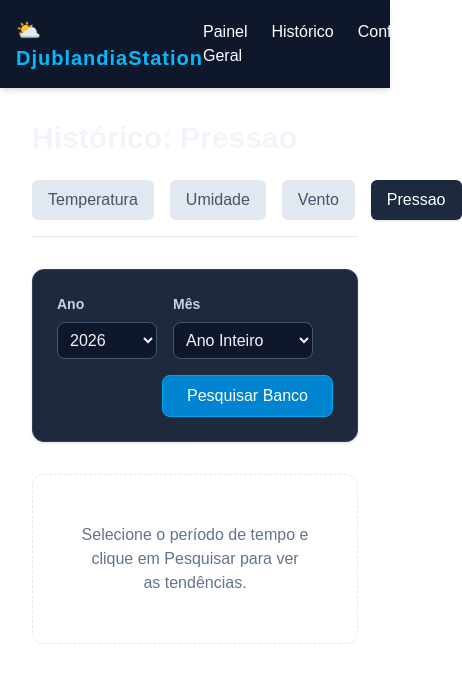
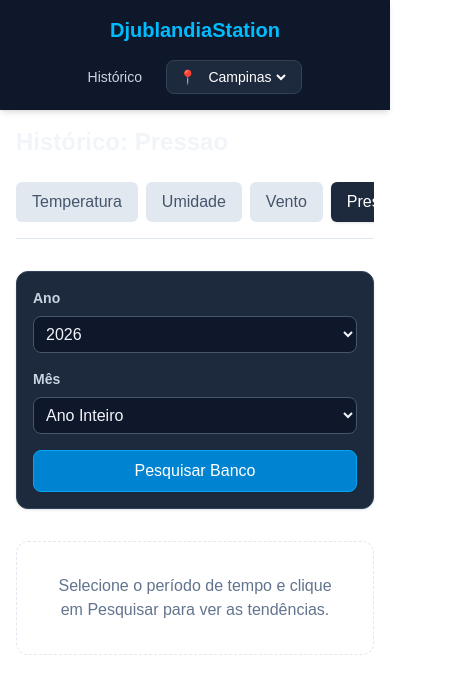
Before and after one commit to caoramires/DjublandiaFrontEnd, a Next.js app: page /historico/pressao in a window 390 px wide. Shown: the top 694 px of the page, 462 px wide, since content can reach past the window. Built offline with nearby package versions, Linux system fonts and the light colour scheme.

Commit message:
Inclusao da localidade e estetica mobile

```diff
--- a/app/historico/[indice]/page.tsx
+++ b/app/historico/[indice]/page.tsx
@@ -1,3 +1,5 @@
+//  app/historico/[indice]/page.tsx
+
 'use client';
 
 import { useState, Suspense } from 'react';
@@ -26,10 +28,9 @@ function HistoricoConteudo() {
   const indice = (params.indice as string) || 'temperatura';
   const configAtual = configMetricas[indice] || configMetricas.temperatura;
 
-  // Estados separados para Ano, Mês e Dia
   const [ano, setAno] = useState(new Date().getFullYear().toString());
-  const [mes, setMes] = useState(''); // Vazio = Ano todo
-  const [dia, setDia] = useState(''); // Vazio = Mês todo
+  const [mes, setMes] = useState('');
+  const [dia, setDia] = useState('');
 
   const [resultados, setResultados] = useState<any[]>([]);
   const [carregando, setCarregando] = useState(false);
@@ -37,10 +38,12 @@ function HistoricoConteudo() {
   const buscarDados = async () => {
     setCarregando(true);
 
-    // Constrói a URL dinamicamente baseada no que o usuário selecionou
-    let url = `https://djublandiastation.onrender.com/api/sensores/pesquisa?ano=${ano}`;
+    const loc = localStorage.getItem('localidadeSelecionada') || 'Campinas';
+
+    // Constrói a URL dinamicamente injetando a localidade
+    let url = `https://djublandiastation.onrender.com/api/sensores/pesquisa?localidade=${loc}&ano=${ano}`;
     if (mes) url += `&mes=${mes}`;
-    if (mes && dia) url += `&dia=${dia}`; // Só adiciona o dia se o mês estiver preenchido
+    if (mes && dia) url += `&dia=${dia}`;
 
     try {
       const resposta = await fetch(url);
@@ -54,8 +57,6 @@ function HistoricoConteudo() {
     setCarregando(false);
   };
 
-  // Se for um período longo (ex: um ano inteiro), formatar a hora e a data fica confuso.
-  // Vamos formatar o eixo X de forma inteligente baseada no volume de dados.
   const formatarEixoX = (dataString: any) => {
     if (!dataString) return '';
     const d = new Date(dataString);
@@ -85,13 +86,14 @@ function HistoricoConteudo() {
   };
 
   return (
-    <main className='p-8 max-w-5xl mx-auto min-h-screen text-slate-100'>
-      <h1 className='text-3xl font-bold mb-6 capitalize'>
+    // Ajuste de padding responsivo
+    <main className='p-4 md:p-8 max-w-5xl mx-auto min-h-screen text-slate-100'>
+      <h1 className='text-2xl md:text-3xl font-bold mb-6 capitalize'>
         Histórico: {indice}
       </h1>
 
-      {/* Menu de Navegação */}
-      <div className='flex gap-4 mb-8 border-b border-slate-200 pb-4'>
+      {/* Menu de Navegação - Scroll horizontal no celular */}
+      <div className='flex gap-2 md:gap-4 mb-8 border-b border-slate-200 pb-4 overflow-x-auto whitespace-nowrap scrollbar-hide'>
         {Object.keys(configMetricas).map((chave) => (
           <Link
             key={chave}
@@ -107,14 +109,14 @@ function HistoricoConteudo() {
         ))}
       </div>
 
-      {/* Filtros Livres */}
-      <div className='bg-slate-800 p-6 rounded-xl shadow-sm border border-slate-700 mb-8 flex flex-wrap gap-4 items-end'>
-        <div className='flex flex-col gap-2'>
+      {/* Filtros Livres - Organização flexível em telas menores */}
+      <div className='bg-slate-800 p-4 md:p-6 rounded-xl shadow-sm border border-slate-700 mb-8 flex flex-col md:flex-row flex-wrap gap-4 md:items-end'>
+        <div className='flex flex-col gap-2 w-full md:w-auto'>
           <label className='font-semibold text-slate-300 text-sm'>Ano</label>
           <select
             value={ano}
             onChange={(e) => setAno(e.target.value)}
-            className='border border-slate-600 p-2 rounded-lg outline-none bg-slate-900 text-slate-100 min-w-[100px] focus:border-sky-500'
+            className='border border-slate-600 p-2 rounded-lg outline-none bg-slate-900 text-slate-100 focus:border-sky-500 w-full md:min-w-[100px]'
           >
             <option value='2024'>2024</option>
             <option value='2025'>2025</option>
@@ -122,7 +124,7 @@ function HistoricoConteudo() {
           </select>
         </div>
 
-        <div className='flex flex-col gap-2'>
+        <div className='flex flex-col gap-2 w-full md:w-auto'>
           <label className='font-semibold text-slate-300 text-sm'>Mês</label>
           <select
             value={mes}
@@ -130,7 +132,7 @@ function HistoricoConteudo() {
               setMes(e.target.value);
               setDia('');
             }}
-            className='border border-slate-600 p-2 rounded-lg outline-none bg-slate-900 text-slate-100 min-w-[140px] focus:border-sky-500'
+            className='border border-slate-600 p-2 rounded-lg outline-none bg-slate-900 text-slate-100 focus:border-sky-500 w-full md:min-w-[140px]'
           >
             <option value=''>Ano Inteiro</option>
             <option value='1'>Janeiro</option>
@@ -149,12 +151,12 @@ function HistoricoConteudo() {
         </div>
 
         {mes && (
-          <div className='flex flex-col gap-2'>
+          <div className='flex flex-col gap-2 w-full md:w-auto'>
             <label className='font-semibold text-slate-300 text-sm'>Dia</label>
             <select
               value={dia}
               onChange={(e) => setDia(e.target.value)}
-              className='border border-slate-600 p-2 rounded-lg outline-none bg-slate-900 text-slate-100 min-w-[120px] focus:border-sky-500'
+              className='border border-slate-600 p-2 rounded-lg outline-none bg-slate-900 text-slate-100 focus:border-sky-500 w-full md:min-w-[120px]'
             >
               <option value=''>Mês Inteiro</option>
               {Array.from({ length: 31 }, (_, i) => i + 1).map((d) => (
@@ -168,21 +170,21 @@ function HistoricoConteudo() {
 
         <button
           onClick={buscarDados}
-          className='bg-sky-600 text-white px-6 py-2 rounded-lg hover:bg-sky-700 transition font-medium h-[42px] ml-auto border border-sky-500'
+          className='bg-sky-600 text-white px-6 py-2 rounded-lg hover:bg-sky-700 transition font-medium h-[42px] md:ml-auto border border-sky-500 w-full md:w-auto'
           disabled={carregando}
         >
           {carregando ? 'Buscando...' : 'Pesquisar Banco'}
         </button>
       </div>
 
-      {/* Gráfico */}
+      {/* Gráfico responsivo */}
       {resultados.length > 0 ? (
-        <div className='bg-white p-6 rounded-xl shadow-sm border border-slate-200 h-[500px] flex flex-col'>
-          <div className='mb-6 flex justify-between items-center'>
-            <h2 className='text-xl font-semibold text-slate-800'>
+        <div className='bg-white p-4 md:p-6 rounded-xl shadow-sm border border-slate-200 h-[400px] md:h-[500px] flex flex-col'>
+          <div className='mb-6 flex flex-col md:flex-row md:justify-between md:items-center gap-2'>
+            <h2 className='text-lg md:text-xl font-semibold text-slate-800'>
               Tendência Evolutiva
             </h2>
-            <span className='text-sm bg-slate-100 text-slate-600 px-3 py-1 rounded-full font-medium border border-slate-200'>
+            <span className='text-xs md:text-sm bg-slate-100 text-slate-600 px-3 py-1 rounded-full font-medium border border-slate-200 w-fit'>
               {resultados.length} leituras encontradas
             </span>
           </div>
@@ -223,7 +225,7 @@ function HistoricoConteudo() {
           </div>
         </div>
       ) : (
-        <div className='text-center p-12 text-slate-500 bg-white rounded-xl border border-slate-200 border-dashed'>
+        <div className='text-center p-8 md:p-12 text-slate-500 bg-white rounded-xl border border-slate-200 border-dashed'>
           Selecione o período de tempo e clique em Pesquisar para ver as
           tendências.
         </div>
@@ -231,7 +233,7 @@ function HistoricoConteudo() {
     </main>
   );
 }
-// Esta é a nova função que a Vercel vai exportar e pré-renderizar com sucesso
+
 export default function HistoricoMedicoes() {
   return (
     <Suspense
--- a/components/Navbar.tsx
+++ b/components/Navbar.tsx
@@ -1,34 +1,54 @@
-// components/Navbar.tsx
+// components/navbar.tsx
+
+'use client';
+
 import Link from 'next/link';
+import { useState, useEffect } from 'react';
 
 export default function Navbar() {
+  const [localidade, setLocalidade] = useState('Campinas');
+
+  useEffect(() => {
+    const salva = localStorage.getItem('localidadeSelecionada');
+    if (salva) setLocalidade(salva);
+  }, []);
+
+  const mudarLocalidade = (e: React.ChangeEvent<HTMLSelectElement>) => {
+    const nova = e.target.value;
+    setLocalidade(nova);
+    localStorage.setItem('localidadeSelecionada', nova);
+    // Dispara um aviso para os gráficos recarregarem os dados
+    window.dispatchEvent(new Event('mudouLocalidade'));
+  };
+
   return (
-    // bg-slate-900 (fundo escuro), text-white (texto branco), shadow-md (sombra)
-    <nav className='bg-slate-900 text-white shadow-md'>
-      <div className='max-w-5xl mx-auto flex justify-between items-center p-4'>
-        {/* Lado Esquerdo: Logo */}
-        <div className='font-bold text-xl tracking-wider text-sky-400'>
-          ⛅ DjublandiaStation
-        </div>
+    <nav className='bg-slate-900 text-slate-100 p-4 shadow-md sticky top-0 z-50'>
+      <div className='max-w-5xl mx-auto flex flex-col sm:flex-row justify-between items-center gap-4'>
+        <Link href='/' className='text-xl font-bold text-sky-400'>
+          DjublandiaStation
+        </Link>
 
-        {/* Lado Direito: Links */}
-        <div className='flex gap-6'>
-          {/* O Link do Next.js navega sem recarregar a tela inteira */}
-          <Link href='/' className='hover:text-sky-400 transition-colors'>
-            Painel Geral
-          </Link>
+        <div className='flex items-center gap-6 text-sm font-medium'>
           <Link
             href='/historico/temperatura'
-            className='hover:text-sky-400 transition-colors'
+            className='text-slate-300 hover:text-white transition'
           >
             Histórico
           </Link>
-          <Link
-            href='/configuracoes'
-            className='hover:text-sky-400 transition-colors'
-          >
-            Configurações
-          </Link>
+
+          {/* Seletor de Localidade em vez de Configurações */}
+          <div className='flex items-center gap-2 bg-slate-800 px-3 py-1.5 rounded-lg border border-slate-700'>
+            <span className='text-slate-400'>📍</span>
+            <select
+              value={localidade}
+              onChange={mudarLocalidade}
+              className='bg-transparent text-white outline-none cursor-pointer'
+            >
+              <option value='Campinas'>Campinas</option>
+              <option value='Itajubá'>Itajubá</option>
+              <option value='São Paulo'>São Paulo</option>
+            </select>
+          </div>
         </div>
       </div>
     </nav>
```
Also changed, not shown: app/GraficoSensores.tsx (+46 -39 lines).
